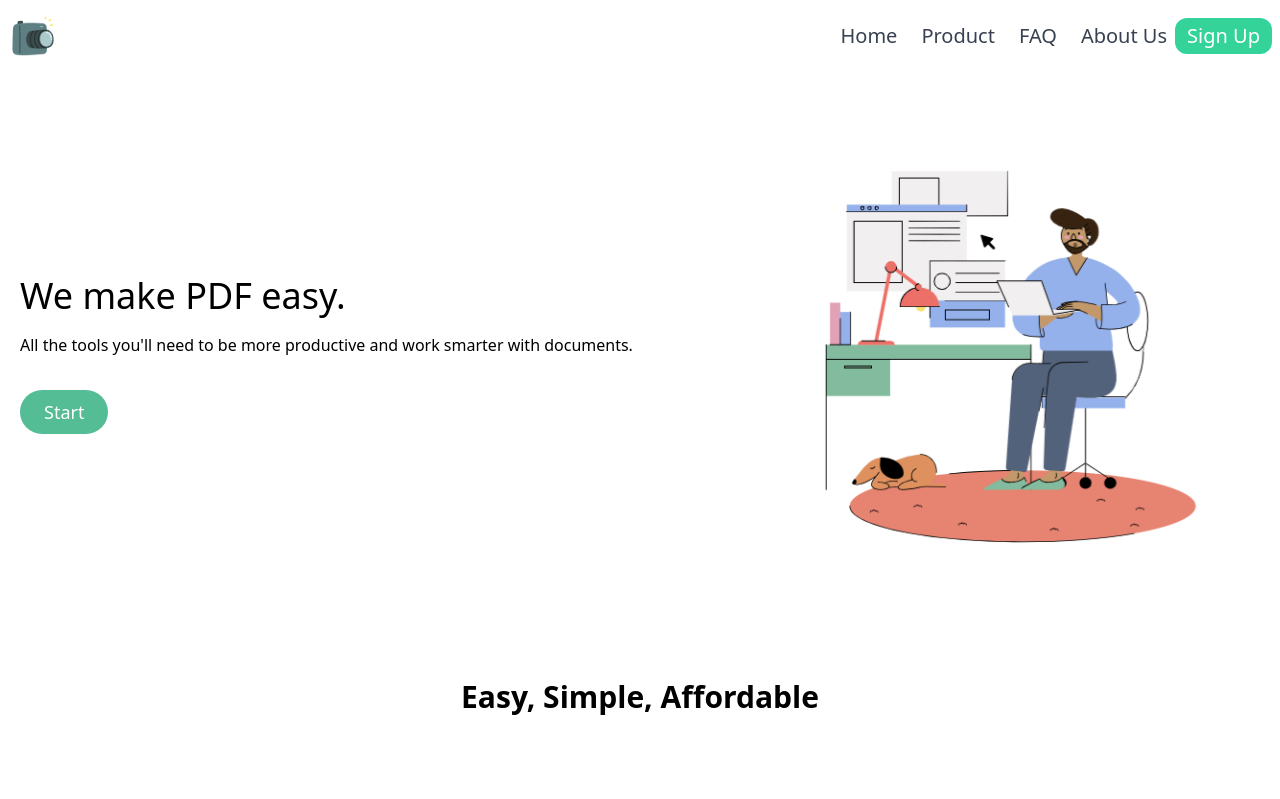
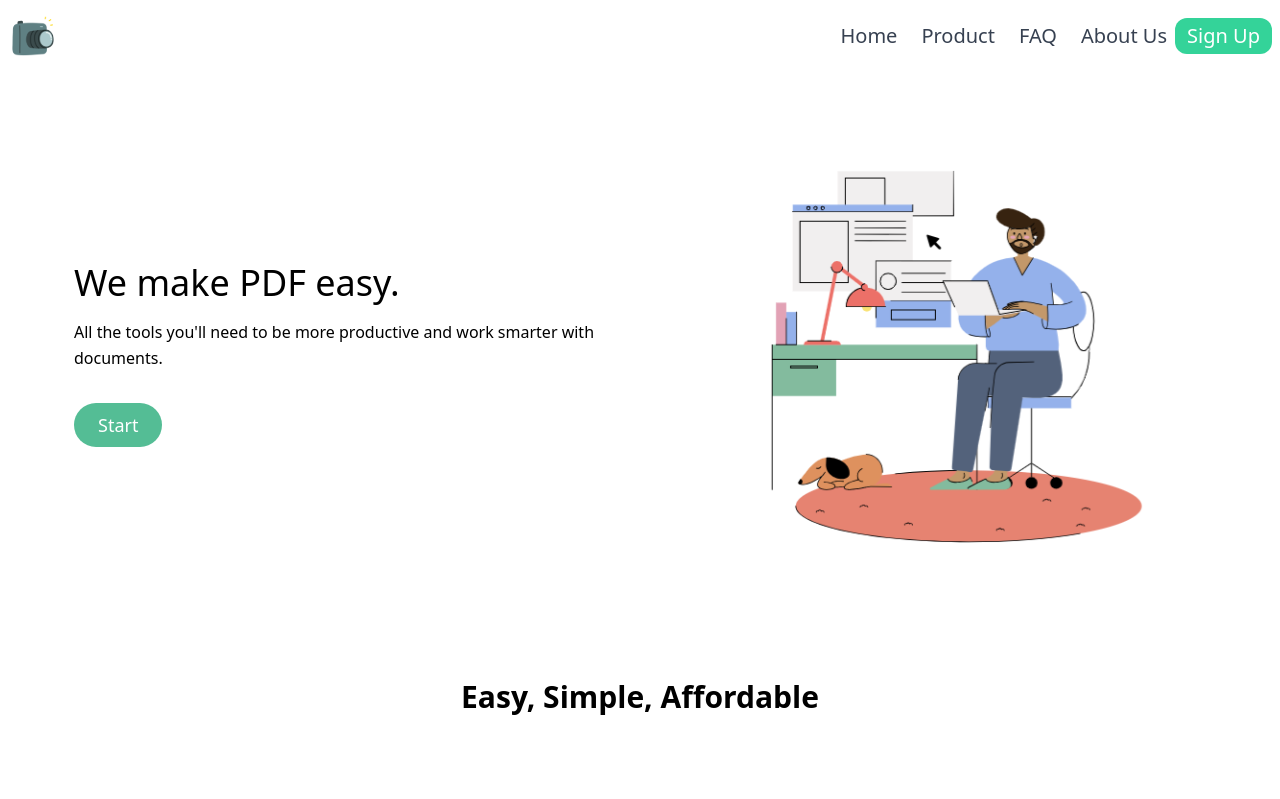
Before and after one commit to anubhav-aryan/accenture, a Next.js app in the folder frontend/: page / in a window 1280 px wide. Shown: the top 799 px of the page. Built offline with nearby package versions, Linux system fonts and the light colour scheme; no server answers.

Commit message:
feat: added routing

```diff
--- a/frontend/src/components/uncommon/Hero.tsx
+++ b/frontend/src/components/uncommon/Hero.tsx
@@ -5,8 +5,8 @@
   return (
     <div>
       <section className="body-font text-black">
-        <div className="container mx-auto flex flex-col items-center px-5 py-24 md:flex-row">
-          <div className="mb-16 flex flex-col items-center text-center md:mb-0 md:w-1/2 md:items-start md:pr-16 md:text-left lg:flex-grow lg:pr-24">
+        <div className="container mx-auto flex flex-col items-center px-5 py-24 md:flex-row justify-center">
+          <div className="mb-16 flex flex-col items-center text-center md:mb-0 md:w-1/2 md:items-start md:pr-16 md:text-left">
             <h1 className="title-font mb-4 text-3xl font-medium text-black sm:text-4xl">
               We make PDF easy.
             </h1>
```
